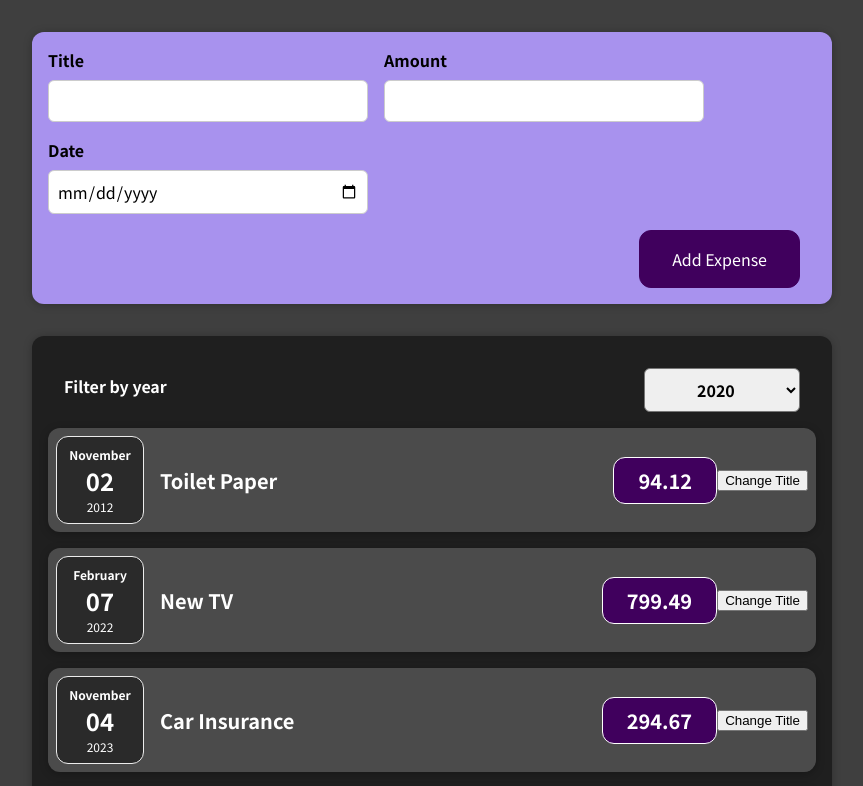
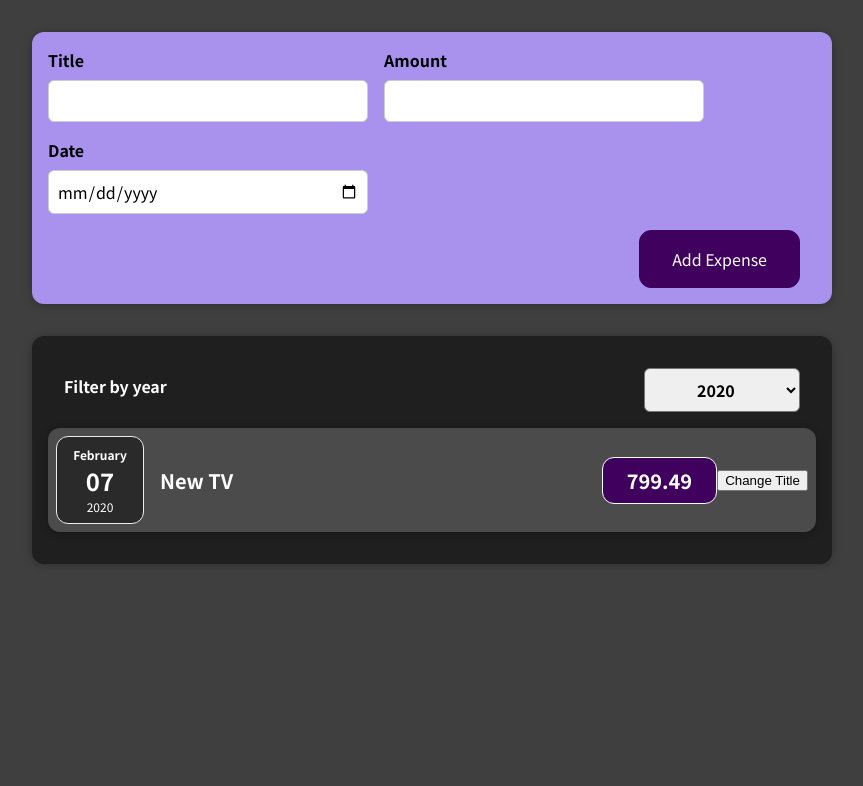
Before and after one commit to JamesFThomas/Complete_Guide_ReactCourse, a React (Create React App) app: page / in a window 1280 px wide. Shown: the top 786 px of the page, without its empty margins (208-1071 px from the left). Built offline with nearby package versions, Linux system fonts and the light colour scheme.

Commit message:
conditional render expense list by dropdown value

```diff
--- a/src/components/ExpenseItem.js
+++ b/src/components/ExpenseItem.js
@@ -7,6 +7,7 @@ const ExpenseItem = (expenses) => {
   const [title, setTitle] = useState(expenses.title);
 
   const date = expenses.date;
+  // console.log(typeof date);
   //   const title = expenses.title;
   const amount = expenses.amount;
 
--- a/src/components/Expenses.js
+++ b/src/components/Expenses.js
@@ -8,9 +8,16 @@ const Expenses = (props) => {
 
   const { expenses } = props; // destructure expenses array from props
 
+  // function to capture selected year from drop down menu in ExpenseFilter
   const filterChangeHandler = (selectedYear) => {
     setFilteredYear(selectedYear);
   };
+
+  // filter expense list by year filteredYear, value for drop down in ExpenseFilter
+  const filteredExpenses = expenses.filter((expense) => {
+    return new Date(expense.date).getFullYear().toString() === filteredYear;
+  });
+
   return (
     <div className='expenses'>
       <ExpensesFilter
@@ -18,7 +25,8 @@ const Expenses = (props) => {
         onChangeFilter={filterChangeHandler}
       />
       {
-        // dynamically render all items in the expenses array
+        //conditionally render expenses list unfiltered if filteredYear value is All
+        filteredYear === 'All' ? (
           expenses.map((e) => (
             <ExpenseItem
               key={e.id}
@@ -27,6 +35,20 @@ const Expenses = (props) => {
               date={e.date}
             />
           ))
+        ) : // conditionally render text message if no expense dates match filteredYear
+        !filteredExpenses.length ? (
+          <p style={{ color: 'whitesmoke' }}>No Items Found.</p>
+        ) : (
+          // dynamically render all items in the expenses array after being filtered
+          filteredExpenses.map((e) => (
+            <ExpenseItem
+              key={e.id}
+              title={e.title}
+              amount={e.amount}
+              date={e.date}
+            />
+          ))
+        )
       }
     </div>
   );
--- a/src/components/ExpensesFilter.js
+++ b/src/components/ExpensesFilter.js
@@ -12,6 +12,8 @@ const ExpensesFilter = (props) => {
       <div className='expenses-filter__control'>
         <label>Filter by year</label>
         <select value={props.selected} onChange={dropdownChangeHandler}>
+          <option value='All'>All</option>
+          <option value='2023'>2023</option>
           <option value='2022'>2022</option>
           <option value='2021'>2021</option>
           <option value='2020'>2020</option>
--- a/src/data/expenseData.js
+++ b/src/data/expenseData.js
@@ -3,13 +3,13 @@ const initial_expenses = [
     id: 'e1',
     title: 'Toilet Paper',
     amount: 94.12,
-    date: new Date(Date.UTC(2012, 10, 2, 3)).toLocaleString(),
+    date: new Date(Date.UTC(2021, 10, 2, 3)).toLocaleString(),
   },
   {
     id: 'e2',
     title: 'New TV',
     amount: 799.49,
-    date: new Date(Date.UTC(2022, 1, 7, 1)).toLocaleString(),
+    date: new Date(Date.UTC(2020, 1, 7, 1)).toLocaleString(),
   },
   {
     id: 'e3',
@@ -23,6 +23,12 @@ const initial_expenses = [
     amount: 450,
     date: new Date(Date.UTC(2022, 11, 3, 5)).toLocaleString(),
   },
+  {
+    id: 'e5',
+    title: 'Car Parts',
+    amount: 1250.5,
+    date: new Date(Date.UTC(2023, 11, 3, 5)).toLocaleString(),
+  },
 ];
 
 export default initial_expenses;
```
Also changed, not shown: 1 other file (tests, documents, lock files or other folders). Lines whose indentation alone changed are shown as unchanged.
